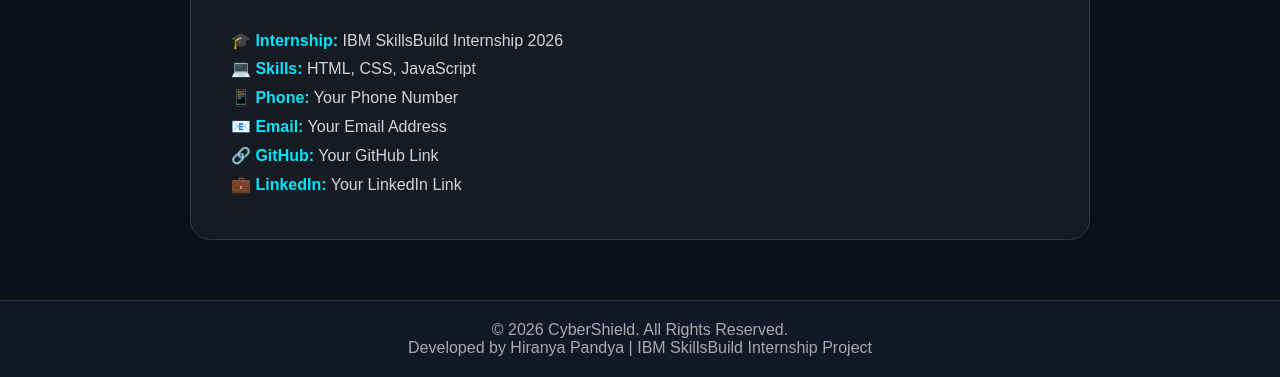
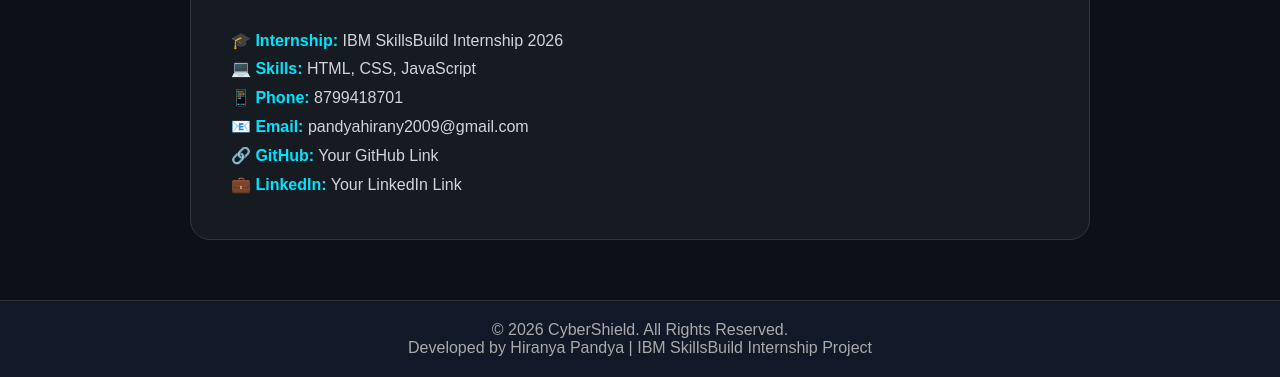
Before and after one commit to hpag32/CyberShield, a plain HTML site: page about.html in a window 1280 px wide. Shown: the part 466-843 px from the top of the page. Drawn offline with Linux system fonts and the light colour scheme; files whose address does not match are found by name.

Commit message:
Revise developer details in about.html
Updated personal information and contact details.

```diff
--- a/about.html
+++ b/about.html
@@ -90,9 +90,9 @@ I am a student and an IBM SkillsBuild Intern. I developed <b>CyberShield</b> to
 
 <p><strong>💻 Skills:</strong> HTML, CSS, JavaScript</p>
 
-<p><strong>📱 Phone:</strong> Your Phone Number</p>
+<p><strong>📱 Phone:</strong> 8799418701 </p>
 
-<p><strong>📧 Email:</strong> Your Email Address</p>
+<p><strong>📧 Email:</strong> pandyahirany2009@gmail.com </p>
 
 <p><strong>🔗 GitHub:</strong> Your GitHub Link</p>
 
```
